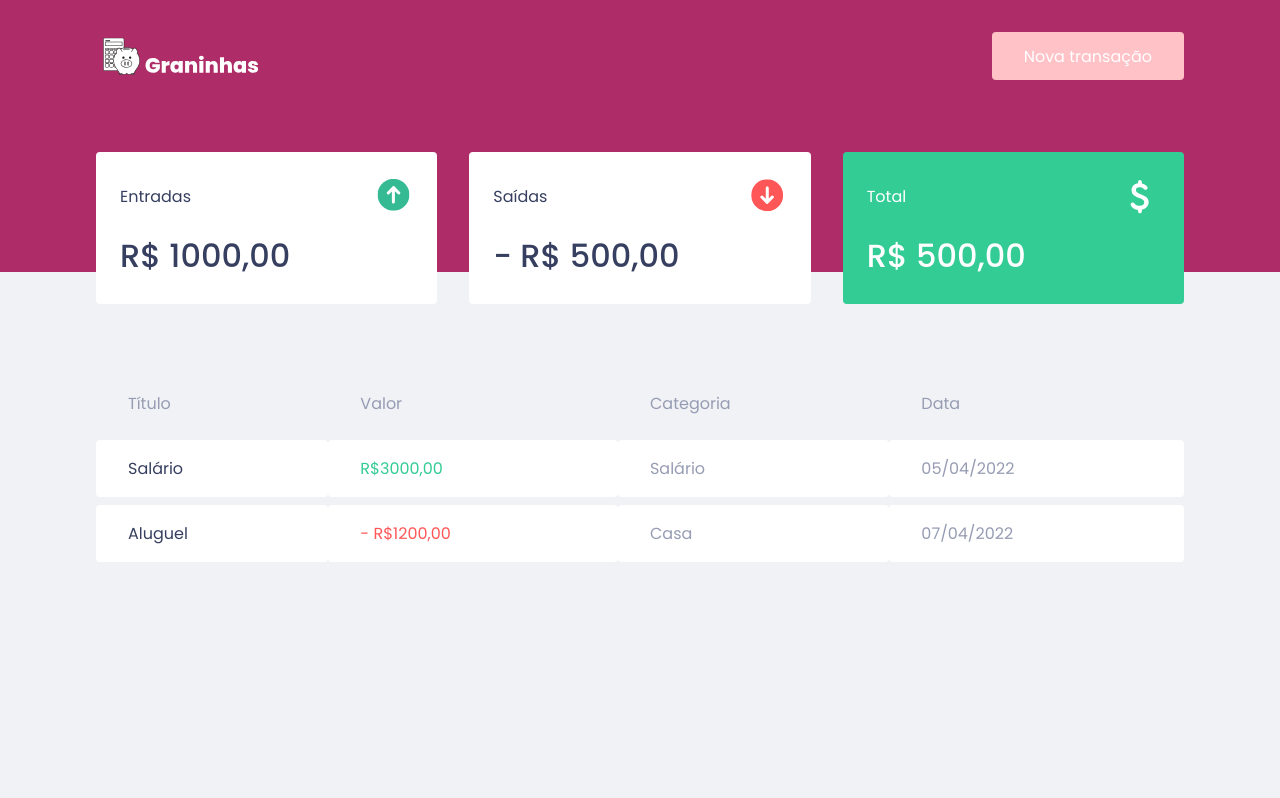
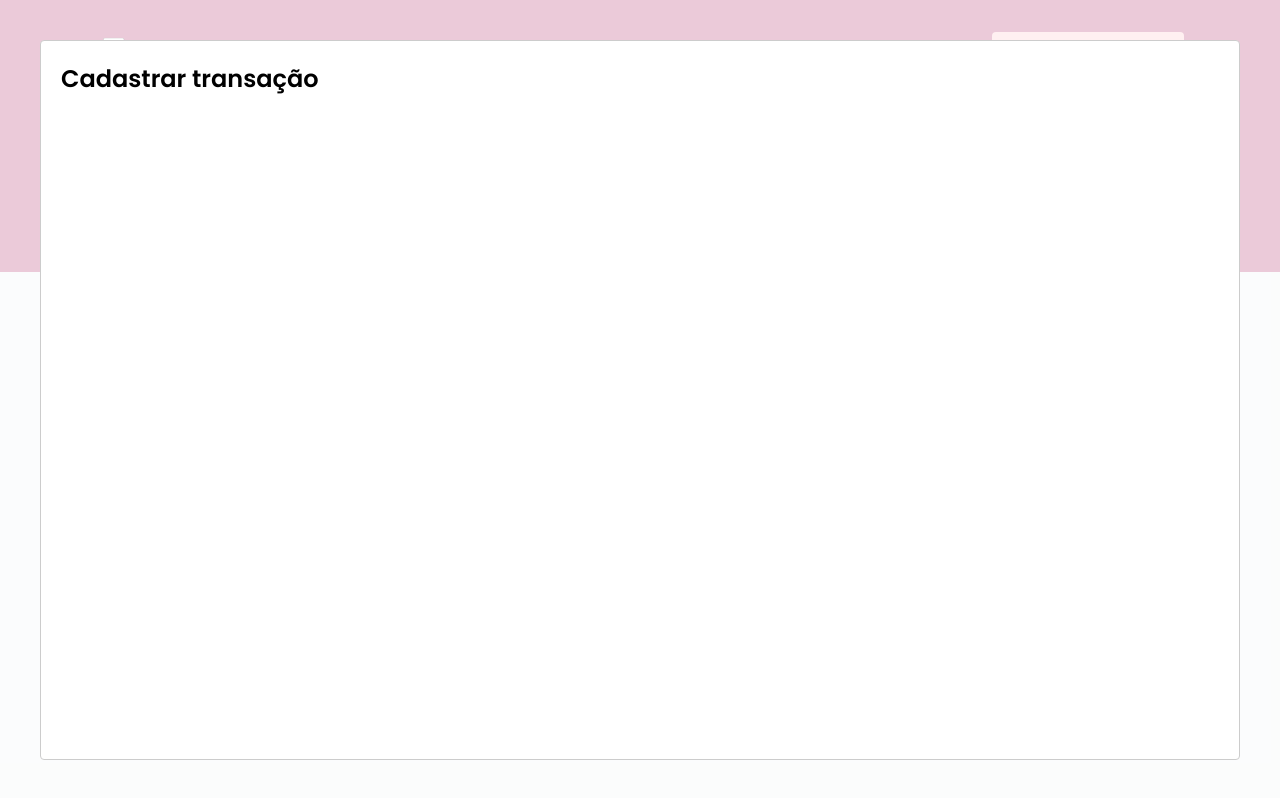
Before and after one commit to linferreira/graninhas, a React (Create React App) app: page / in a window 1280 px wide. Both pictures are taken after a click on the button "Nova transação". Built offline with nearby package versions, Linux system fonts and the light colour scheme; no server answers; what miragejs would draw is missing.

Commit message:
feat: config react-modal

```diff
--- a/package.json
+++ b/package.json
@@ -7,6 +7,7 @@
     "miragejs": "^0.1.43",
     "react": "^18.0.0",
     "react-dom": "^18.0.0",
+    "react-modal": "^3.14.4",
     "react-scripts": "5.0.1",
     "styled-components": "^5.3.5",
     "web-vitals": "^2.1.0"
@@ -19,6 +20,7 @@
     "@types/node": "^16.7.13",
     "@types/react": "^18.0.0",
     "@types/react-dom": "^18.0.0",
+    "@types/react-modal": "^3.13.1",
     "@types/styled-components": "^5.1.25",
     "typescript": "^4.4.2"
   },
--- a/src/App.tsx
+++ b/src/App.tsx
@@ -1,13 +1,30 @@
+import { useState } from "react";
+import Modal from "react-modal";
 import { Dashboard } from "./components/Dashboard";
 import { Header } from "./components/Header";
 import { GlobalStyle } from "./styles/global";
 
+Modal.setAppElement('#root');
+
 export function App() {
+  const [isNewTransactionModalOpen, setIsNewTransactionModalOpen] =
+    useState(false);
+
+  function handleSetNewTransactionModal() {
+    setIsNewTransactionModalOpen((value) => !value);
+  }
   return (
     <>
       <GlobalStyle />
-      <Header />
+      <Header onOpenNewTransactionModal={handleSetNewTransactionModal} />
       <Dashboard />
+
+      <Modal
+        isOpen={isNewTransactionModalOpen}
+        onRequestClose={handleSetNewTransactionModal}
+      >
+        <h2>Cadastrar transação</h2>
+      </Modal>
     </>
   );
 }
--- a/src/components/Header/index.tsx
+++ b/src/components/Header/index.tsx
@@ -1,13 +1,17 @@
-import logoImg from '../../assets/logo.svg';
-import { Container, Content } from './styles';
+import logoImg from "../../assets/logo.svg";
+import { Container, Content } from "./styles";
 
-export function Header() {
+interface IHeaderProps {
+  onOpenNewTransactionModal: () => void;
+}
+
+export function Header(props: IHeaderProps) {
   return (
     <Container>
       <Content>
-      <img src={logoImg} alt='graninhas logo'/>
-      <button>Nova transação</button>
+        <img src={logoImg} alt="graninhas logo" />
+        <button onClick={props.onOpenNewTransactionModal}>Nova transação</button>
       </Content>
     </Container>
-  )
+  );
 }
```
Also changed, not shown: 1 other file (tests, documents, lock files or other folders).
